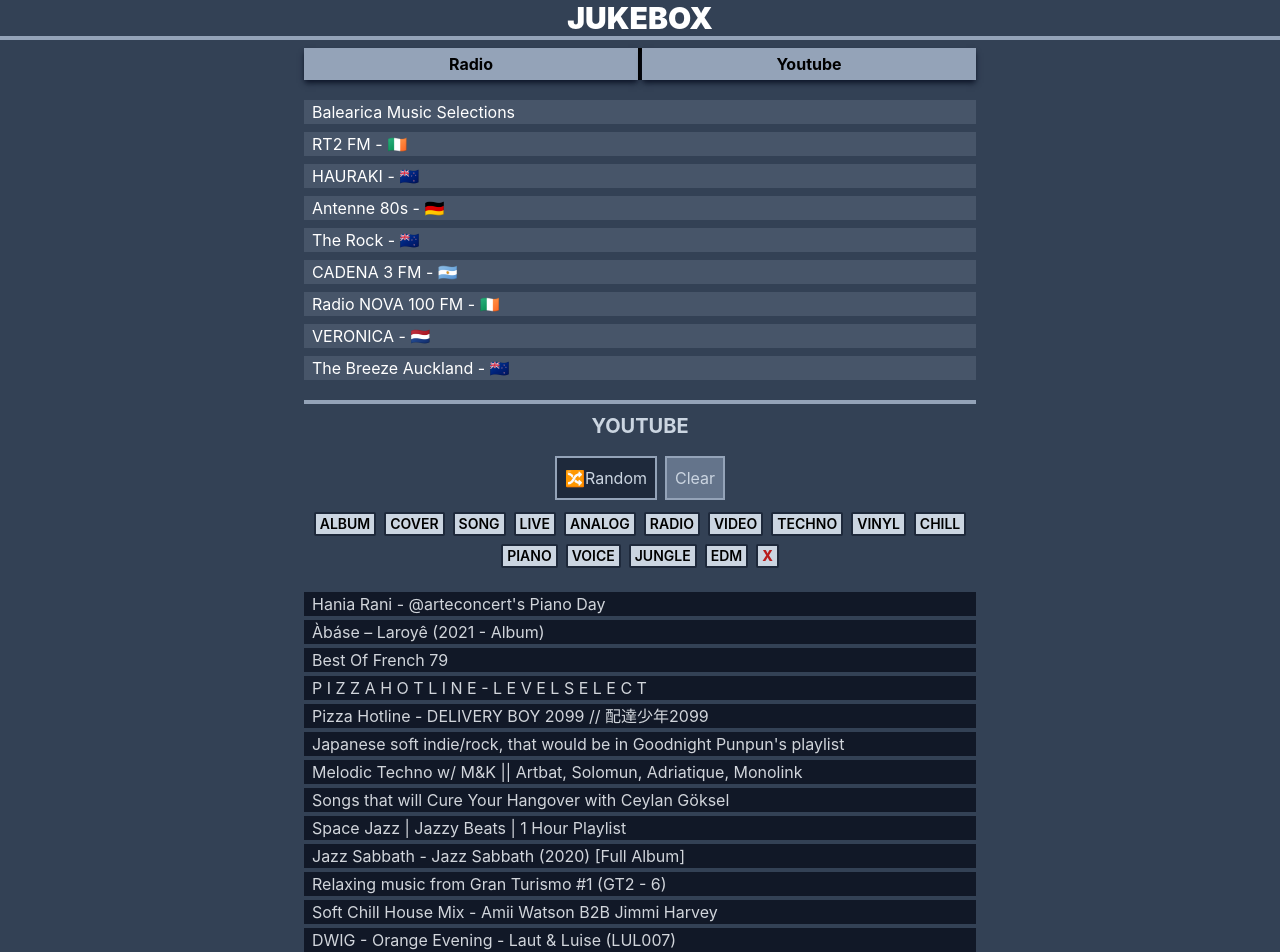
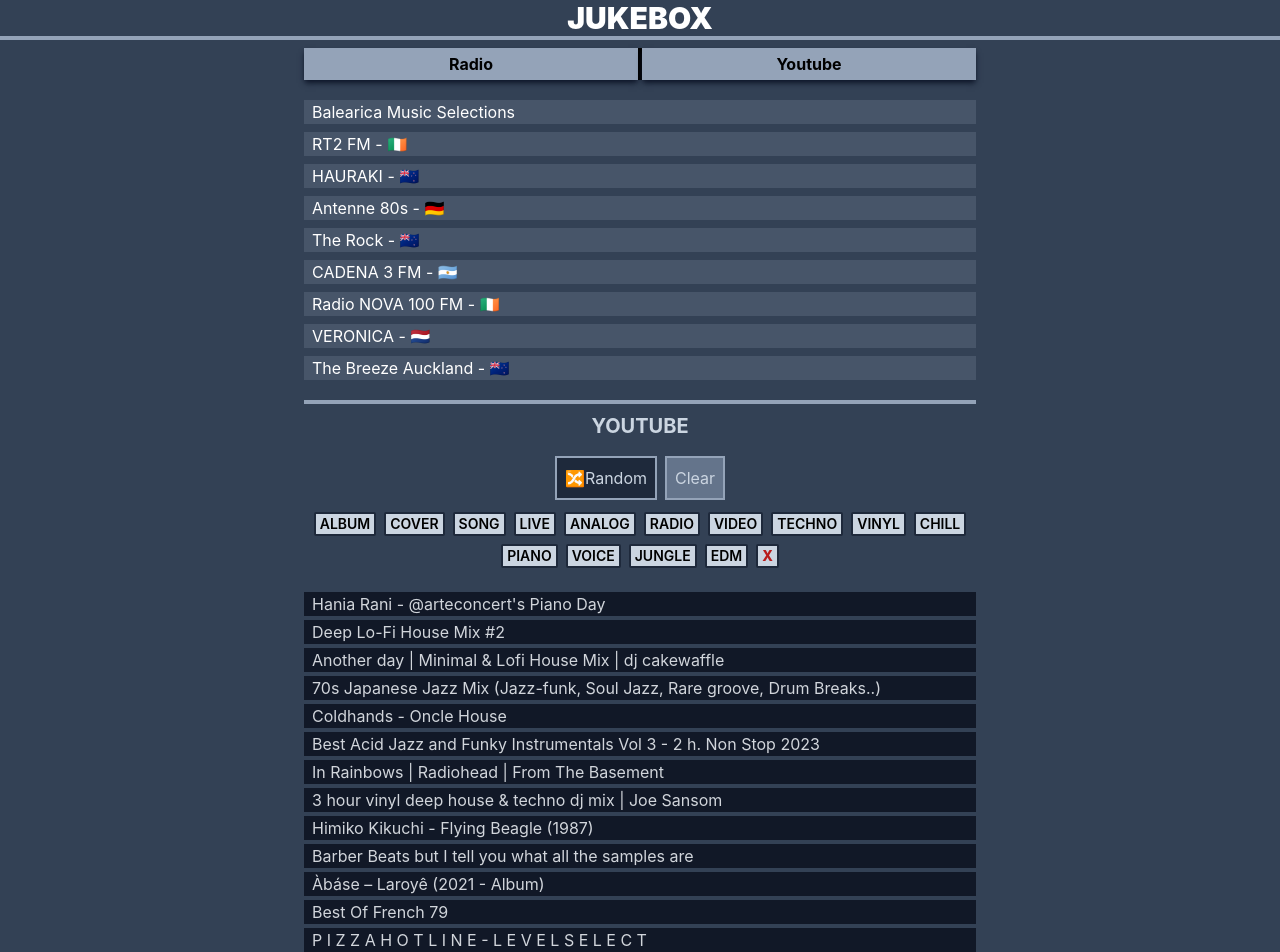
Before and after one commit to leog91/leog, a Next.js app: page /jukebox in a window 1280 px wide. Shown: the top 952 px of the page. Built offline with nearby package versions, Linux system fonts and the light colour scheme.

Commit message:
jukebox > updated music list

```diff
--- a/pages/jukebox.js
+++ b/pages/jukebox.js
@@ -28,6 +28,64 @@
     title: "Hania Rani - @arteconcert's Piano Day",
     tags: [T.ALBUM, T.PIANO],
   },
+
+  {
+    src: "QVTWvOzktbE",
+    title: "Deep Lo-Fi House Mix #2",
+    tags: [T.ALBUM, T.EDM],
+  },
+
+  {
+    src: "dfWzm_I5euQ",
+    title: "Another day | Minimal & Lofi House Mix | dj cakewaffle",
+    tags: [T.ALBUM, T.EDM],
+  },
+
+  {
+    src: "s-jtdKjzQaE",
+    title:
+      "70s Japanese Jazz Mix (Jazz-funk, Soul Jazz, Rare groove, Drum Breaks..)",
+    tags: [T.ALBUM, T.PIANO],
+  },
+
+  {
+    src: "0Itos0zfA3s",
+    title: "Coldhands - Oncle House",
+    tags: [T.ALBUM, T.EDM],
+  },
+  //
+
+  {
+    src: "J0yHr-h0apc",
+    title: "Best Acid Jazz and Funky Instrumentals Vol 3 - 2 h. Non Stop 2023",
+    tags: [T.ALBUM, T.LIVE],
+  },
+
+  {
+    src: "sWqDIZxO-nU",
+    title: "In Rainbows | Radiohead | From The Basement",
+    tags: [T.ALBUM, T.LIVE],
+  },
+
+  {
+    src: "VGF8FAV1eeM",
+    title: "3 hour vinyl deep house & techno dj mix | Joe Sansom",
+    tags: [T.ALBUM, T.EDM],
+  },
+
+  {
+    src: "HHOn8u-c2wk",
+    title: "Himiko Kikuchi - Flying Beagle (1987)",
+    tags: [T.ALBUM, T.PIANO],
+  },
+
+  {
+    src: "bEMqVrbAPtA",
+    title: "Barber Beats but I tell you what all the samples are",
+    tags: [T.ALBUM, T.CHILL],
+  },
+
+  //
 
   {
     src: "b1zR9zm5J1A",
```
